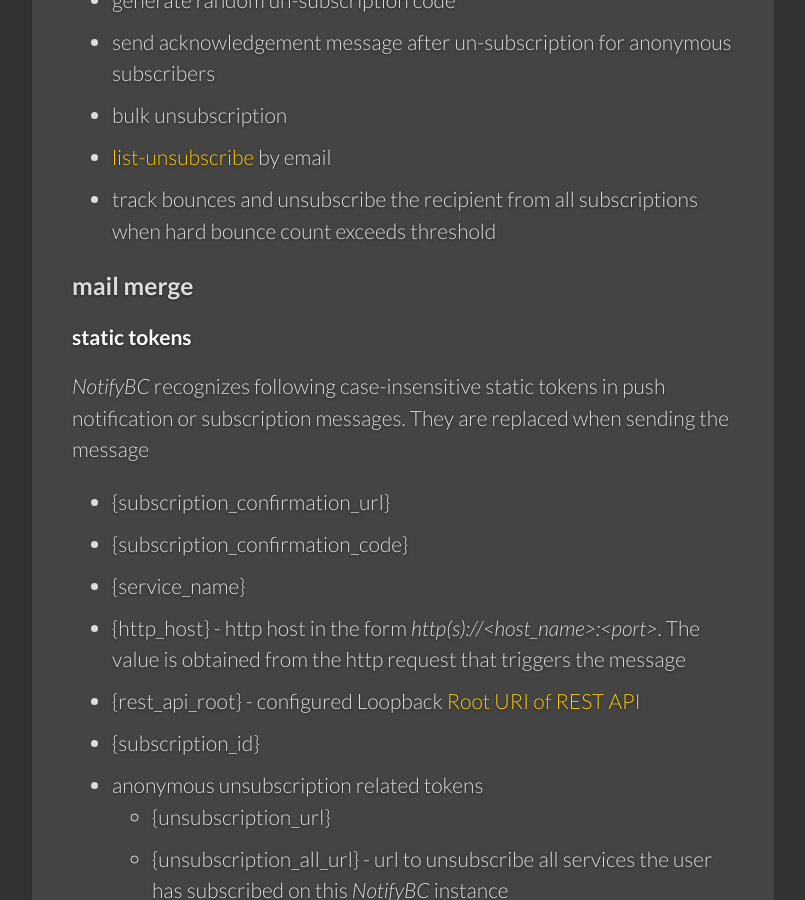
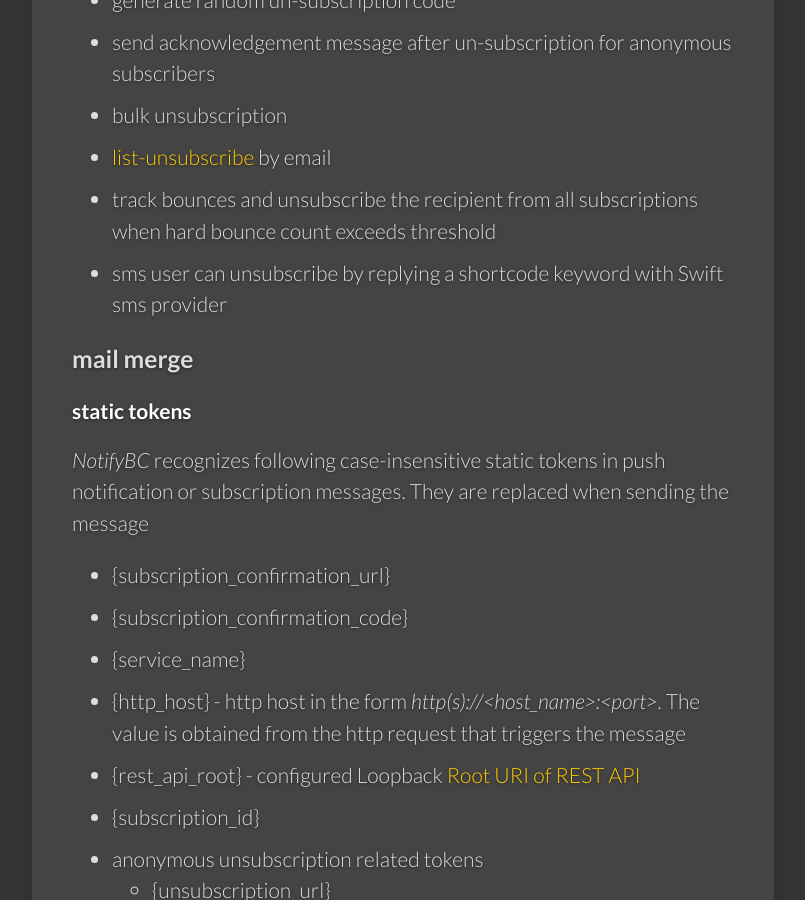
Before and after one commit to bcgov/MyGovBC-notification-server, a Jekyll site: the page built from docs/_docs/overview.md, in a window 1280 px wide and 900 px high, scrolled down 1851 px. Shown: the whole window, without its empty margins (139-944 px from the left). Built offline with Jekyll 4.4.1, drawn with Linux system fonts in a browser that asks for light colours.

Commit message:
updated docs

```diff
--- a/docs/_docs/overview.md
+++ b/docs/_docs/overview.md
@@ -35,6 +35,7 @@
 * bulk unsubscription
 * [list-unsubscribe](http://www.list-unsubscribe.com/) by email
 * track bounces and unsubscribe the recipient from all subscriptions when hard bounce count exceeds threshold
+* sms user can unsubscribe by replying a shortcode keyword with Swift sms provider
 
 ### mail merge
 
```
